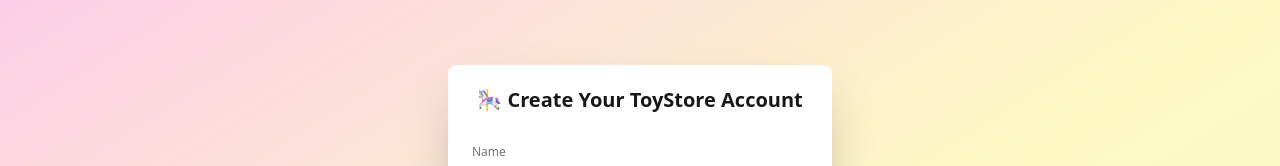
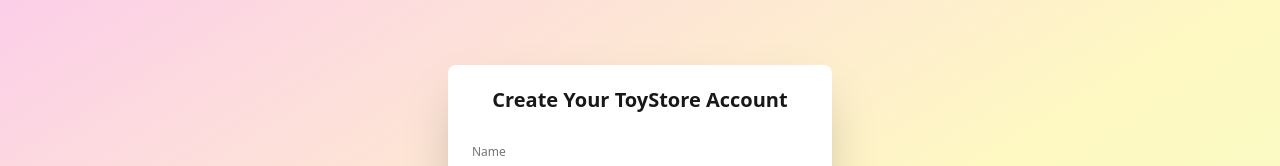
Before and after one commit to Purba-M/Book-haven-client, a React (Vite) app: page /auth/register in a window 1280 px wide. Shown: the top 166 px of the page. Built offline with nearby package versions, Linux system fonts and the light colour scheme; no server answers.

Commit message:
my profilr

```diff
--- a/src/components/Navbar.jsx
+++ b/src/components/Navbar.jsx
@@ -57,7 +57,7 @@ const Navbar = () => {
       {/* Right */}
       <div className="navbar-end space-x-3">
         {!user ? (
-          // ✅ If not logged in → show Login & Register
+
           <>
             <NavLink to="/auth/login" className="btn btn-outline btn-sm">
               Login
@@ -67,7 +67,7 @@ const Navbar = () => {
             </NavLink>
           </>
         ) : (
-          // ✅ If logged in → show photo + logout
+
           <div className="flex items-center gap-3">
             {user.photoURL ? (
               <div className="tooltip tooltip-bottom" data-tip={user.displayName || "User"}>
--- a/src/main.jsx
+++ b/src/main.jsx
@@ -6,6 +6,7 @@ import { createBrowserRouter } from "react-router-dom";
 import { RouterProvider } from "react-router-dom";
 import router from './routes/Router.jsx';
 import AuthProvider from './provider/AuthProvider.jsx';
+import { Toaster } from 'react-hot-toast';
 
 
 
@@ -14,6 +15,7 @@ createRoot(document.getElementById('root')).render(
   <StrictMode>
     <AuthProvider>
        <RouterProvider router={router} />
+       <Toaster position="top-center" reverseOrder={false} />
     </AuthProvider>
 
   </StrictMode>
--- a/src/pages/auth/Regstration.jsx
+++ b/src/pages/auth/Regstration.jsx
@@ -90,7 +90,7 @@ const Registration = () => {
     <div className="flex justify-center min-h-screen items-center bg-gradient-to-br from-pink-200 via-yellow-100 to-lime-100">
       <div className="card bg-base-100 w-full max-w-sm shrink-0 shadow-2xl py-5">
         <h2 className="font-semibold text-center text-[20px]">
-          🎠 Create Your ToyStore Account
+          Create Your ToyStore Account
         </h2>
         <form onSubmit={handleregister} className="card-body bg-white">
           <fieldset className="fieldset">
```
